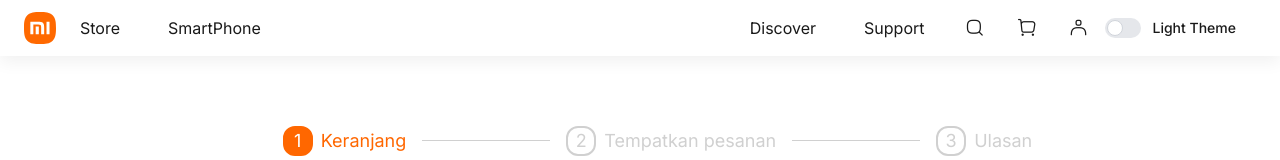
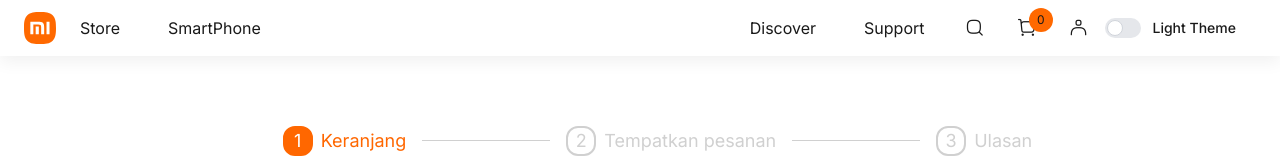
Before and after one commit to kelompok8FGD/fs-xiaomi-phone, a React (Vite) app in the folder client/: page /cart in a window 1280 px wide. Shown: the top 160 px of the page. Built offline with nearby package versions, Linux system fonts and the light colour scheme.

Commit message:
Set Calculation of total quantity and total price as util, cart icon badge

```diff
--- a/client/src/components/organism/Navbar/SiteNavbar.jsx
+++ b/client/src/components/organism/Navbar/SiteNavbar.jsx
@@ -4,13 +4,17 @@ import Logo from '../../Atoms/Logo';
 import List from '../../Atoms/Global/ListItem';
 import SearchButton from '../../molecule/Search/SearchButton';
 import ThemeSwitch from '../../molecule/ThemeSwitch';
-
+import { useSelector } from 'react-redux';
+import { calculateTotal } from '../../../redux/cart/cartUtils';
 const SiteNavbar = () => {
   const [isMenuOpen, setIsMenuOpen] = useState(false);
 
   const toggleMenu = () => {
     setIsMenuOpen(!isMenuOpen);
   };
+
+  const cart = useSelector((state) => state.cart);
+  const { totalQuantity } = calculateTotal(cart);
 
   return (
     <nav className="relative h-full w-full flex mx-auto items-center justify-between">
@@ -30,7 +34,13 @@ const SiteNavbar = () => {
         <List redirect="#" text="Support" className="h-full px-[8px] lg:px-[16px]" title="Support" />
         </div>
         <SearchButton />
-        <Icon redirect="/cart" classname="shopping-cart" />
+        <div id='cartamount' className='relative'>
+          <Icon redirect="/cart" classname="shopping-cart" />
+        <div className="absolute top-[-10px] right-0 h-auto bg-accent px-2 py-1 rounded-full">
+                        <p className="mx-auto text-text text-xs">{totalQuantity}</p>
+                    </div>
+        </div>
+
         <div className="only-medium flex items-center">
           <Icon redirect="/account" classname="account" />
         </div>
--- a/client/src/pages/Cart.jsx
+++ b/client/src/pages/Cart.jsx
@@ -6,22 +6,13 @@ import CartItem from '../components/molecule/Cart/CartItem'
 import CheckoutNavbar from '../components/organism/Navbar/CheckoutNavbar'
 import EmptyCart from '../components/molecule/Cart/EmptyCart'
 import CustomButton from '../components/Atoms/WithCVA/CustomButton'
+import { calculateTotal } from '../redux/cart/cartUtils'
 
 
 const Cart = () => {
-
   const cart = useSelector((state) => state.cart);
   const dispatch = useDispatch()
-  const getTotal = () => {
-    let totalQuantity = 0
-    let totalPrice = 0
-    cart.forEach(item => {
-      totalQuantity += item.quantity
-      totalPrice += item.price * item.quantity
-    })
-    const formattedTotalPrice = totalPrice.toLocaleString(undefined, { maximumFractionDigits: 0 })
-    return {formattedTotalPrice, totalQuantity}
-  }
+  const { formattedTotalPrice, totalQuantity } = calculateTotal(cart);
 
   const handleCart = async () => {
     setCheckoutLoading(true);
@@ -89,8 +80,8 @@ const Cart = () => {
     </div>
     <div className='flex items-center gap-4'>
     <p className="total__p">
-  total ({getTotal().totalQuantity} items)
-  : <strong>Rp {getTotal().formattedTotalPrice}</strong>
+  total ({totalQuantity} items)
+  : <strong>Rp {formattedTotalPrice}</strong>
 </p>
     <CustomButton to="/checkout" text="Bayar" intent="accent_bg"/></div>
   </div></div>
--- a/client/src/redux/cart/cartUtils.js
+++ b/client/src/redux/cart/cartUtils.js
@@ -0,0 +1,13 @@
+export const calculateTotal = (cart) => {
+    let totalQuantity = 0;
+    let totalPrice = 0;
+
+    cart.forEach((item) => {
+      totalQuantity += item.quantity;
+      totalPrice += item.price * item.quantity;
+    });
+
+    const formattedTotalPrice = totalPrice.toLocaleString(undefined, { maximumFractionDigits: 0 });
+
+    return { formattedTotalPrice, totalQuantity };
+  };
```
